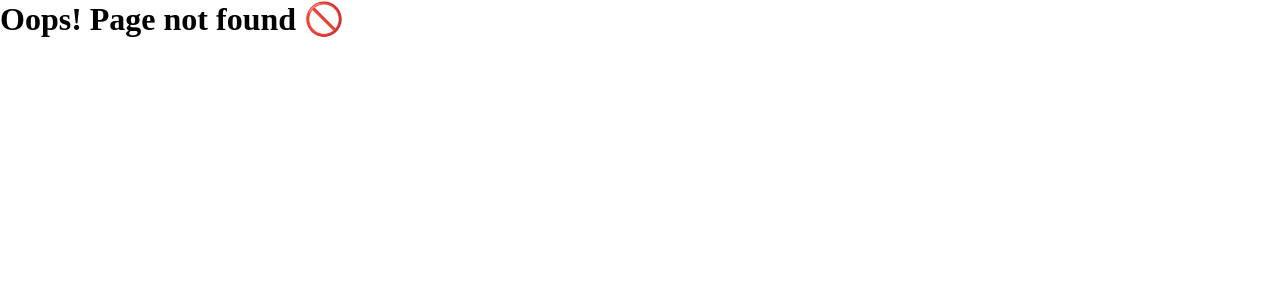
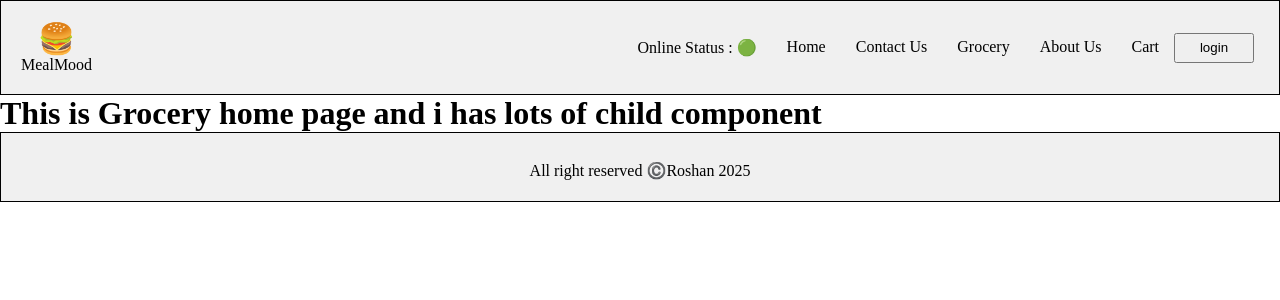
Before and after one commit to RoshnV18/MealMood, a React (Vite) app: page /grocery in a window 1280 px wide. Before the commit this address had no page. Shown: the top 300 px of the page. Built offline with nearby package versions, Linux system fonts and the light colour scheme.

Commit message:
import component by Lazy Loading

```diff
--- a/src/App.js
+++ b/src/App.js
@@ -7,6 +7,10 @@ import Error from "./components/Error";
 import { BrowserRouter, Outlet, Route, Routes } from "react-router";
 import Contact from "./components/Contact";
 import RestroMenu from "./components/RestroMenu";
+import { lazy, Suspense } from "react";
+import Shimmer from "./components/Shimmer";
+
+const Grocery = lazy(() => import("./components/Grocery"));
 
 const App = () => {
   return (
@@ -25,6 +29,14 @@ const router = (
         <Route index element={<Body />} />
         <Route path="about" element={<About />} />
         <Route path="contact" element={<Contact />} />
+        <Route
+          path="grocery"
+          element={
+            <Suspense fallback={<Shimmer />}>
+              <Grocery />
+            </Suspense>
+          }
+        />
         <Route path="/restraunt/:resId" element={<RestroMenu />} />
       </Route>
       <Route path="/*" element={<Error />} />
--- /dev/null
+++ b/src/components/Grocery.js
@@ -0,0 +1,9 @@
+const Grocery = () => {
+  return (
+    <div>
+      <h1>This is Grocery home page and i has lots of child component </h1>
+    </div>
+  );
+};
+
+export default Grocery;
--- a/src/components/Header.js
+++ b/src/components/Header.js
@@ -31,6 +31,11 @@ const Header = () => {
             </Link>
           </li>
           <li>
+            <Link to="/grocery" className="link">
+              Grocery
+            </Link>
+          </li>
+          <li>
             <Link to="/about" className="link">
               About Us
             </Link>
```
